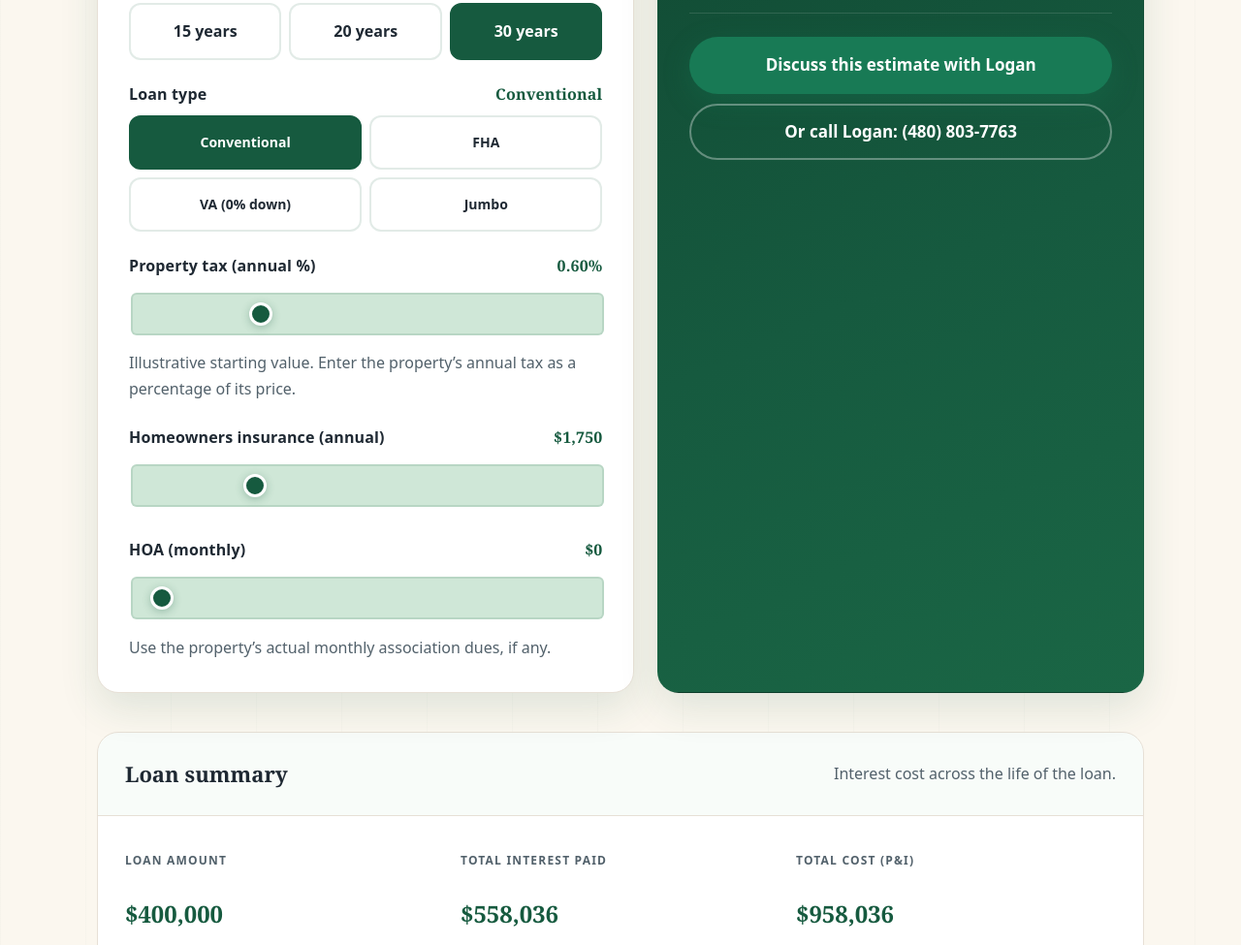
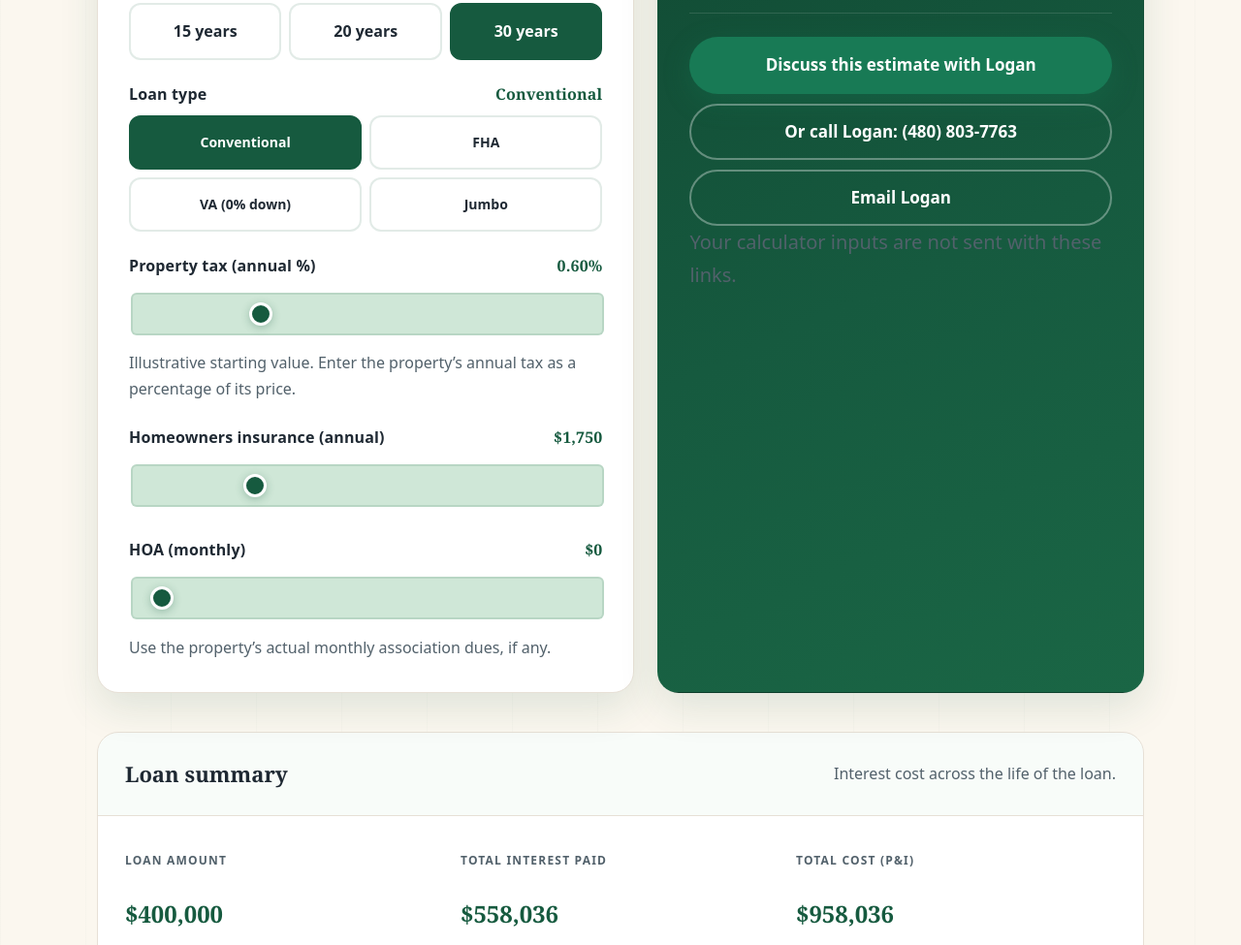
Before and after one commit to omgitsthedm/logan-loans, a plain HTML site: page calculator.html in a window 1280 px wide. Shown: the part 1051-2026 px from the top of the page at 97% size. Drawn offline with Linux system fonts and the light colour scheme.

Commit message:
Add direct calculator contact [skip netlify]

```diff
--- a/calculator.html
+++ b/calculator.html
@@ -453,7 +453,9 @@
             <div class="ctaBlock">
               <a class="btn btnMint" href="https://forward.loans/loan-officer/logan-sullivan/" rel="noopener">Discuss this estimate with Logan</a>
               <a class="btn btnGhost" href="tel:+14808037763">Or call Logan: (480) 803-7763</a>
+              <a class="btn btnGhost" href="mailto:logan@forward.loans">Email Logan</a>
             </div>
+            <p class="p">Your calculator inputs are not sent with these links.</p>
           </div>
 
         </div>
```
Also changed, not shown: affordability-calculator.html (+1 -0 lines).
